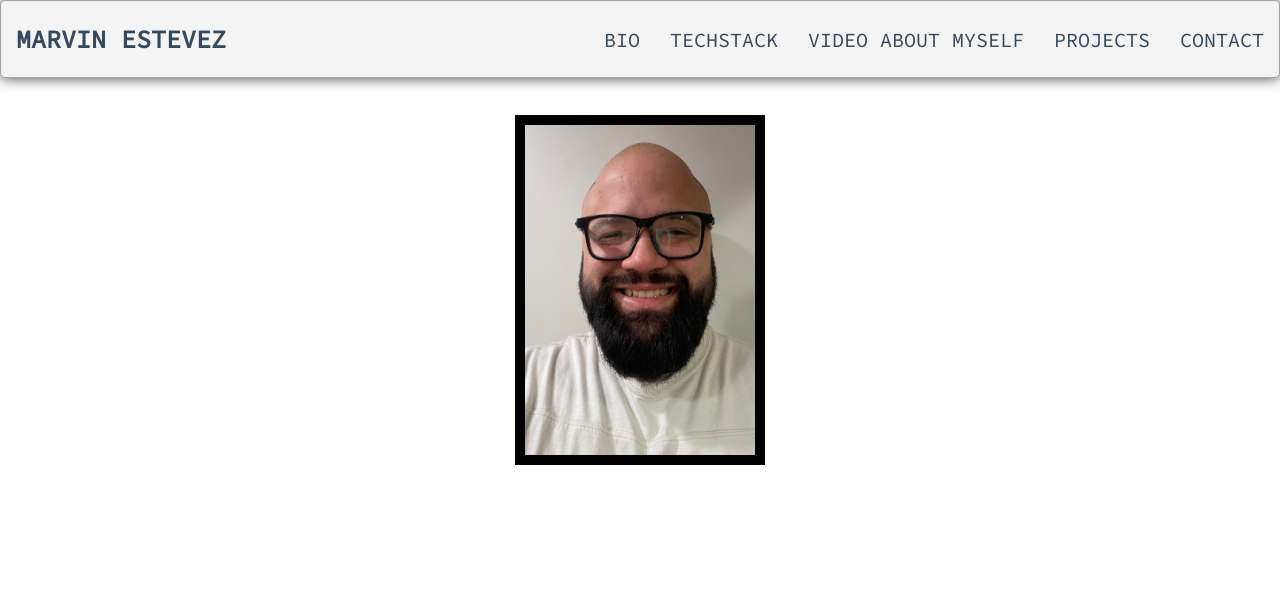
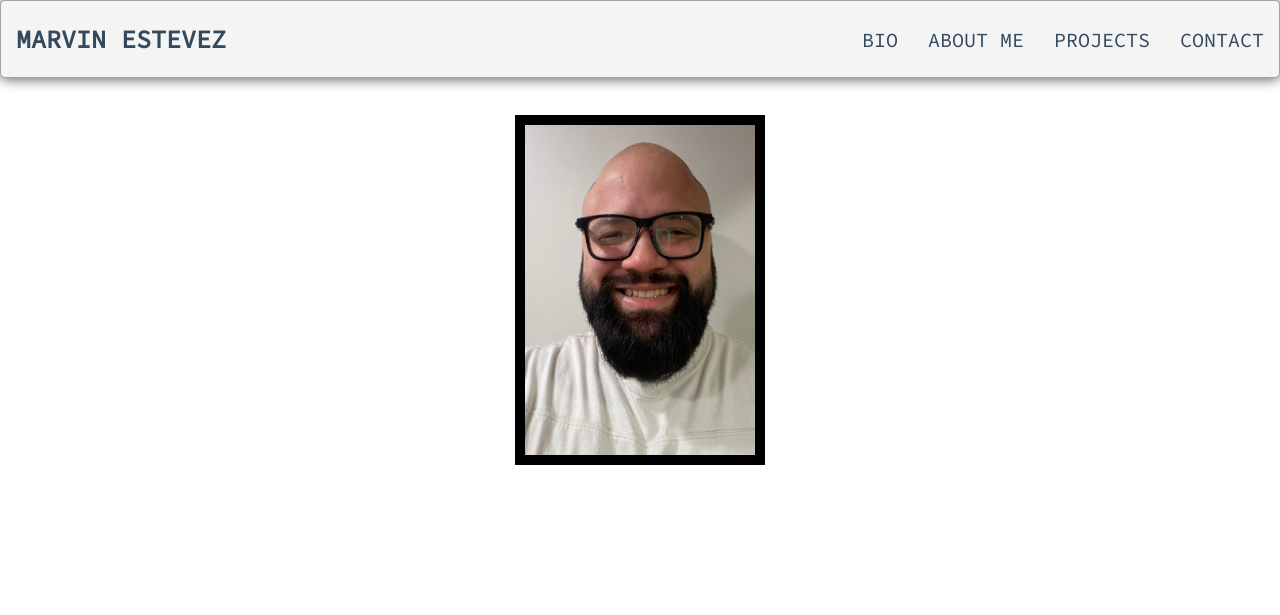
Before and after one commit to marvin-e/.github.io, a plain HTML site: page index.html in a window 1280 px wide. Shown: the top 615 px of the page. Drawn offline with Linux system fonts and the light colour scheme; files whose address does not match are found by name.

Commit message:
Update index.html
Removed one menu item and changed one menu item name

```diff
--- a/index.html
+++ b/index.html
@@ -13,8 +13,7 @@
     <h1 class ="logo"><a href="#spaceDiv1">Marvin Estevez</a></h1>
        <ul class="main-nav">
          <li><a href="#spaceDiv2">Bio</a></li>
-         <li><a href="#techStack">TechStack</a></li>
-         <li><a href="#youtubeVideo">Video about myself</a></li>
+         <li><a href="#aboutMe">About Me</a></li>
          <li><a href="#spaceDiv3">Projects</a></li>
          <li><a href="#userInfo">Contact</a></li>
       </ul>
@@ -34,10 +33,7 @@
       I am learning to work with the MERN stack and have experience with HTML 5 and CSS 3. <br>
       Below you will find a video introduction of myself as well as projects that I've worked on.
       </p>
-    </div>
-    <div id="techstack">
-    </div>
-    <div id="youtubeVideo">
+    <div id="aboutMe">
     </div>
     <div id="spaceDiv3"></div>
     <div class="projectsHeader" id="projectsHeader">Projects</div>
```
